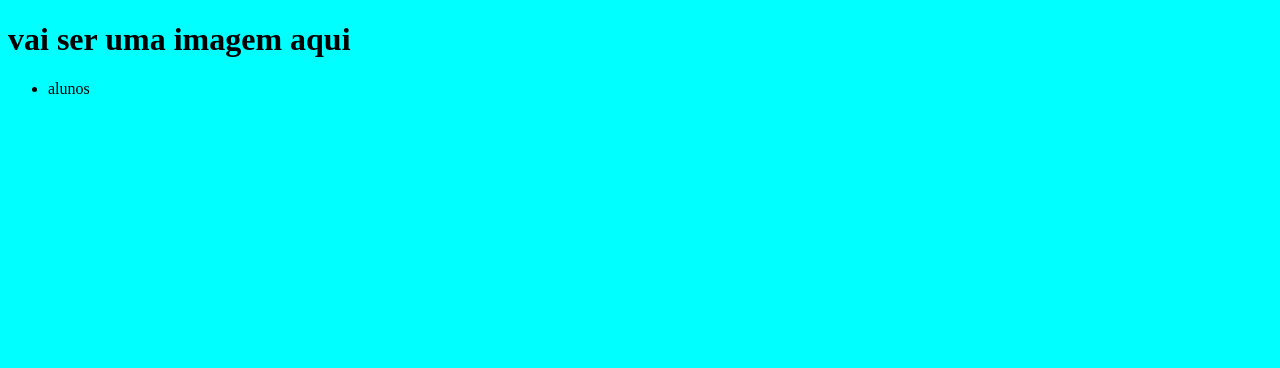
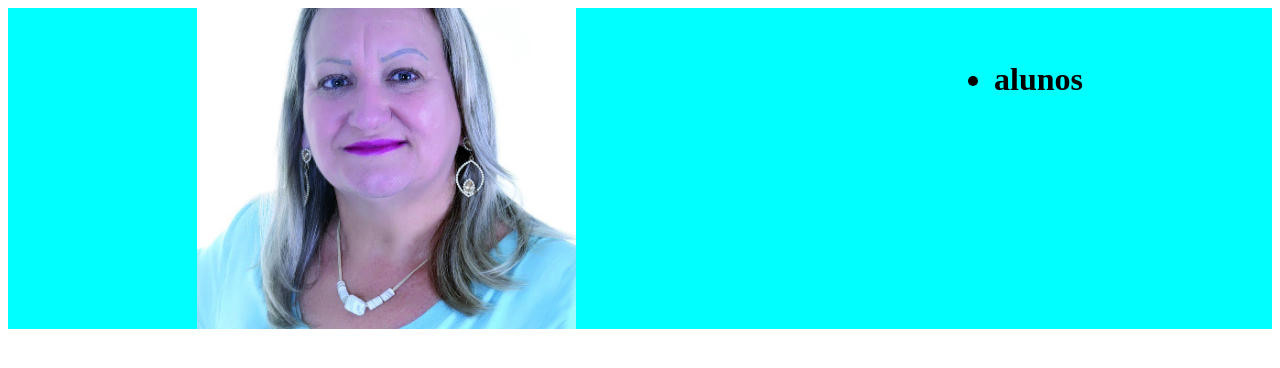
Before and after one commit to gustavoschneralves/turma-do-2-B, a plain HTML site: page index.html in a window 1280 px wide. Drawn offline with Linux system fonts and the light colour scheme.

Commit message:
Add files via upload

```diff
--- a/index.html
+++ b/index.html
@@ -8,11 +8,16 @@
     <link rel="stylesheet" href="style.css">
 </head>
 <body>
-    <h1>vai ser uma imagem aqui</h1>
-    <ul>
-        <li>
-            alunos
-        </li>
-    </ul>
+<header class="cabecalho">
+
+    <img class="cabecalho-imagem"src="logo.jpeg" alt="logo da sola">
+        <h1 vai ser uma imagem aqui>
+        <ul class="cabecalho-lista">
+            <li class="cabecalho-lista-item">
+                alunos
+            </li class="cabecalho-lista-item">
+        </ul>
+    </header>
+
 </body>
 </html>
--- a/style.css
+++ b/style.css
@@ -1,3 +1,14 @@
-  body{
+ .cabecalho {
       background-color: aqua;
+      color:black;
+      display: flex;
+ justify-content: space-around;
   }
+
+.cabecalho-imagem{
+width:30%;
+}
+
+"cabecalho-lista-item"{
+  display:inline-block;
+}
```
Also changed, not shown: logo.jpeg (added).
